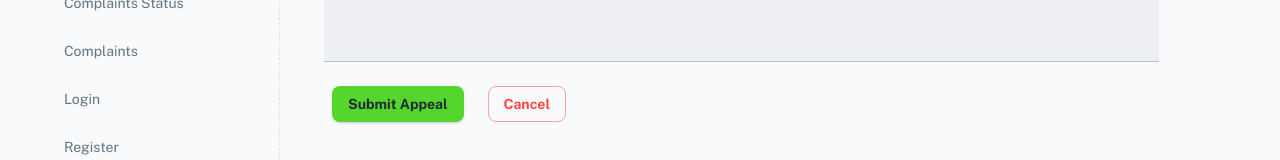
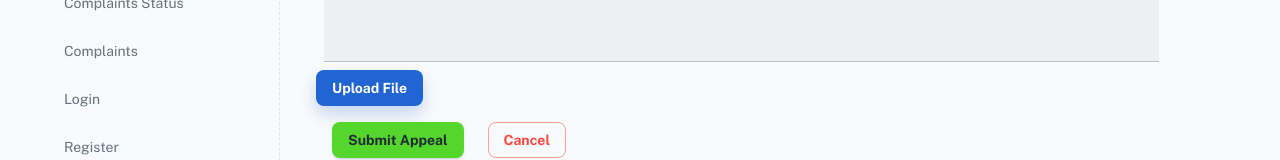
Before and after one commit to BrivaHamisi/CRM-Frontend, a React (Create React App) app: page /dashboard/appeal in a window 1280 px wide. Shown: the part 464-624 px from the top of the page. Built offline with nearby package versions, Linux system fonts and the light colour scheme; some icons are missing; a web font is replaced by a local one.

Commit message:
Refactored Code

```diff
--- a/src/sections/@dashboard/blog/AppealForm.js
+++ b/src/sections/@dashboard/blog/AppealForm.js
@@ -88,6 +88,15 @@ function Form() {
         //   defaultValue="Default Value"
           variant="filled"
         />
+        <Button
+          variant="contained"component="label">
+          Upload File
+          <input
+            type="file"
+            hidden
+        />
+</Button>
+
         <Stack direction="row" padding = {2} spacing={3}>
       <Button type='submit' variant="contained" color="success">
         Submit Appeal
```
